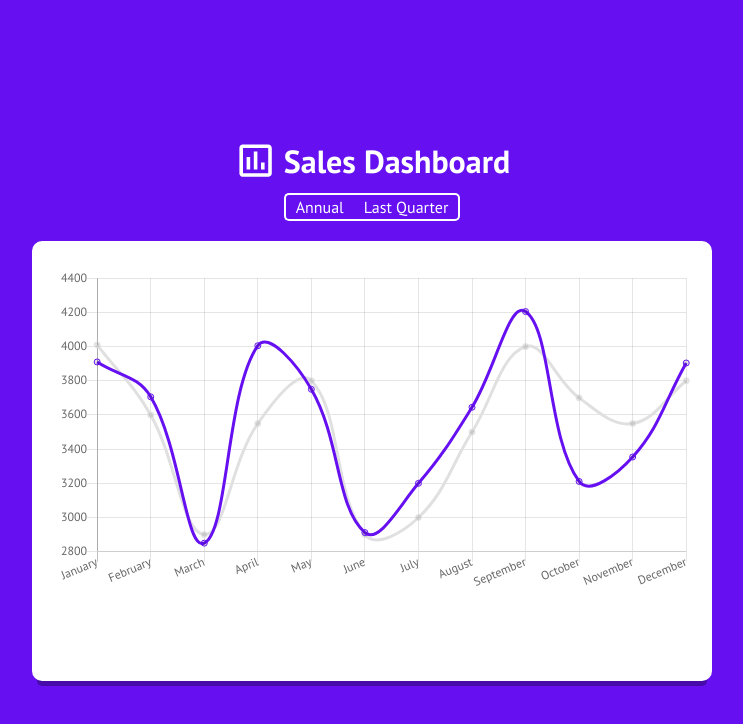
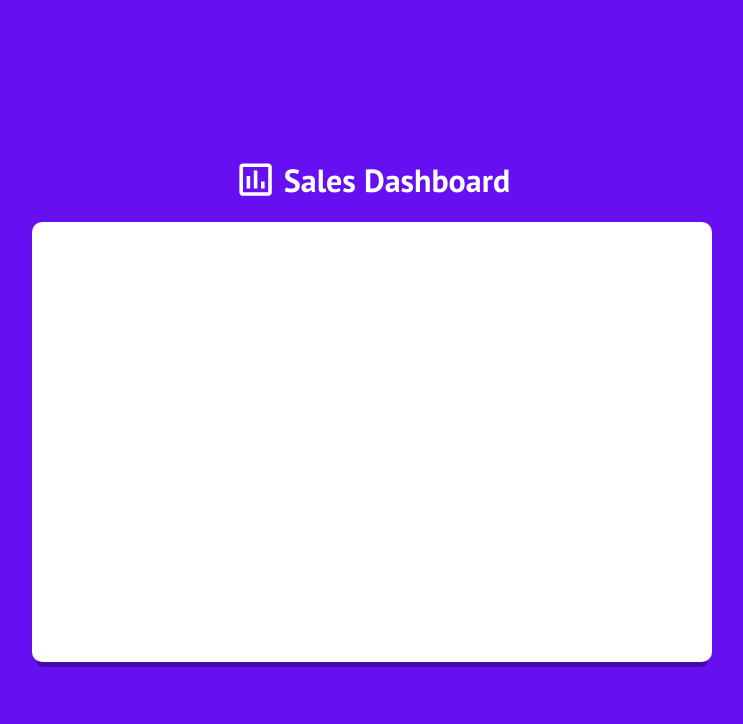
Before and after one commit to rwbrockhoff/chartjsdemo, a React (Create React App) app: page / in a window 1280 px wide. Shown: the top 724 px of the page, without its empty margins (268-1011 px from the left). Built offline with nearby package versions, Linux system fonts and the light colour scheme.

Commit message:
feat: set up for walkthrough.

```diff
--- a/src/App.js
+++ b/src/App.js
@@ -1,10 +1,10 @@
 import React, { Component } from 'react';
-import Dashboard from "./views/Dashboard/Dashboard";
+import YourDashboard from "./views/YourDashboard/YourDashboard";
 
 class App extends Component {
   render() {
     return (
-      <Dashboard />
+      <YourDashboard />
     );
   }
 }
--- /dev/null
+++ b/src/components/YourDashboard/YourLineGraph.js
@@ -0,0 +1,15 @@
+import React, { Component } from 'react'
+import classes from "./YourLineGraph.module.css";
+
+export default class YourLineGraph extends Component {
+
+    //You can view the walkthrough code at any time by referring to the gists in the Medium article, or the Dashboard.js and LineChart.js files. Some code in LineChart.js will not reflect all changes mentioned in the article.
+
+    render() {
+        return (
+            <div className={classes.graphContainer}>
+                <p>Your Line Graph</p>
+            </div>
+        )
+    }
+}
--- /dev/null
+++ b/src/components/YourDashboard/YourLineGraph.module.css
@@ -0,0 +1,16 @@
+.graphContainer {
+    width: 50vw;
+    height: 50vh;
+    background: white;
+    padding: 30px 20px 10px 20px;
+    border-radius: 10px;
+    -webkit-box-shadow: 0px 10px 0px -5px rgba(0,0,0,0.3);
+    -moz-box-shadow: 0px 10px 0px -5px rgba(0,0,0,0.3);
+    box-shadow: 0px 10px 0px -5px rgba(0,0,0,0.3);
+}
+
+@media only screen and (max-width: 600px) {
+    .graphContainer {
+        width: 80vw;
+    }
+}
--- a/src/views/Dashboard/Dashboard.js
+++ b/src/views/Dashboard/Dashboard.js
@@ -2,7 +2,7 @@ import React, { Component } from 'react';
 import classes from "./Dashboard.module.css";
 import LineGraph from "../../components/Dashboard/LineGraph";
 import chartIcon from "../../assets/chart-icon.svg";
-import { managerData, nationalAverageData, yearLabels, managerQuarterData, nationalAverageQuarterData, quarterLabels } from "./mockData";
+import { managerData, nationalAverageData, yearLabels, managerQuarterData, nationalAverageQuarterData, quarterLabels } from "../../mockData";
 
 export default class Dashboard extends Component {
     state = {
--- /dev/null
+++ b/src/views/YourDashboard/YourDashboard.js
@@ -0,0 +1,29 @@
+import React, { Component } from 'react';
+import classes from "./YourDashboard.module.css";
+import YourLineGraph from "../../components/YourDashboard/YourLineGraph";
+import chartIcon from "../../assets/chart-icon.svg";
+import { managerData, yearLabels } from "../../mockData";
+
+export default class Dashboard extends Component {
+    state = {
+        data: managerData,
+        labels: yearLabels
+    }
+
+    render() {
+        const { data, labels } = this.state;
+        return (
+            <div className={classes.container}>
+                <header>
+                    <img src={chartIcon} alt="bar chart icon" />
+                    <h1>Sales Dashboard</h1>
+                </header>
+
+                <YourLineGraph
+                    data={data}
+                    labels={labels} />
+
+            </div>
+        )
+    }
+}
--- /dev/null
+++ b/src/views/YourDashboard/YourDashboard.module.css
@@ -0,0 +1,19 @@
+.container {
+    height: 100vh;
+    width: 100%;
+    background: var(--theme-primary);
+    color: white;
+    display: flex;
+    align-items: center;
+    justify-content: center;
+    flex-direction: column;
+}
+
+header {
+    display: flex;
+    align-items: center;
+}
+
+header > img {
+    margin-right: 5px;
+}
```
Also changed, not shown: src/mockData.js (renamed from src/views/Dashboard/mockData.js).
